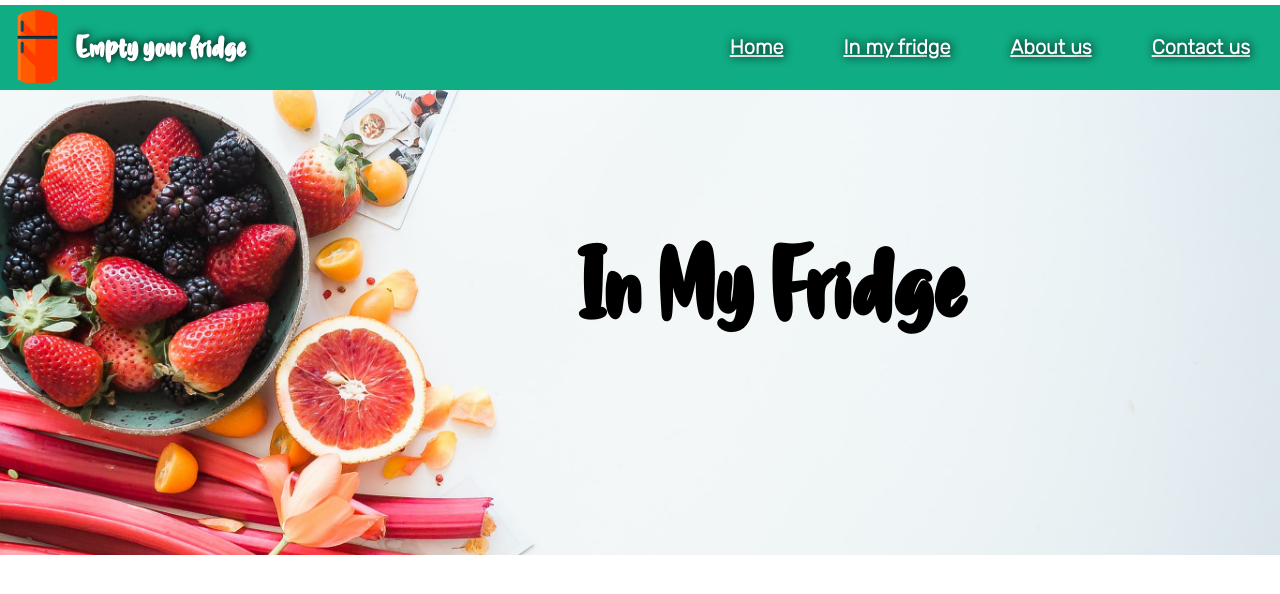
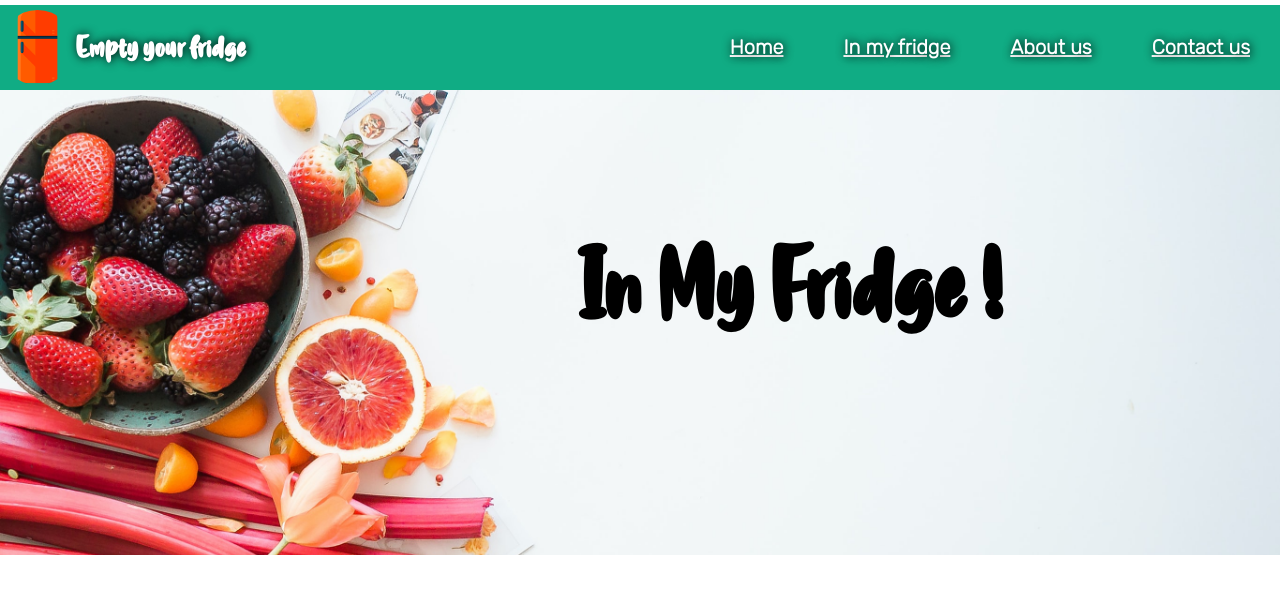
Before and after one commit to gobelinmalin/bordeaux_mars_20_p2_food, a React (Create React App) app: page /home in a window 1280 px wide. Shown: the top 594 px of the page. Built offline with nearby package versions, Linux system fonts and the light colour scheme.

Commit message:
job done

```diff
--- a/src/components/Home/Home.js
+++ b/src/components/Home/Home.js
@@ -5,7 +5,7 @@ const Home = () => {
     return (
         <div>
             <div className={styles.BackgroundImage} ></div>
-            <div className={styles.Title} ><h1>In My Fridge</h1></div>
+            <div className={styles.Title} ><h1>In My Fridge !</h1></div>
         </div>
     )
 }
```
